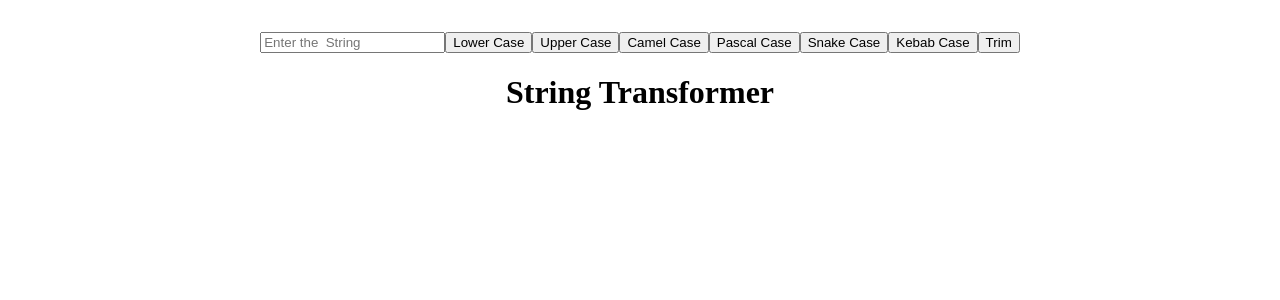
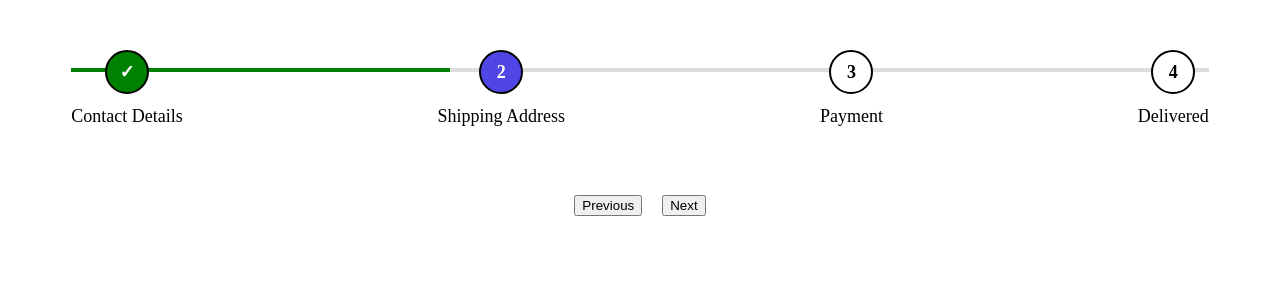
Before and after one commit to Vaidiasri/machine-code-practice, a React (Vite) app: page / in a window 1280 px wide. Shown: the top 300 px of the page. Built offline with nearby package versions, Linux system fonts and the light colour scheme.

Commit message:
Add Stepper component and update StringTransformers usage in App

```diff
--- a/src/App.jsx
+++ b/src/App.jsx
@@ -5,6 +5,7 @@ import Image from "./componets/Image"
 import StringTransfromers from "./componets/StringTransfromers"
 import TelephoneFormatter from "./componets/TelephoneFormatter"
 import StarRating from "./hook/StarRating"
+import Stepper from "./componets/Steper"
 import "./index.css"
 
 function App() {
@@ -18,7 +19,8 @@ function App() {
 
 {/* <StarRating value={2} total={5}></StarRating> */}
 {/* <TelephoneFormatter/> */}
-<StringTransfromers/>
+{/* <StringTransfromers/> */}
+<Stepper/>
    </div>
 
    </>
--- /dev/null
+++ b/src/componets/Steper.jsx
@@ -0,0 +1,129 @@
+import { useState } from "react";
+
+const Stepper = () => {
+  const steps = [
+    "Contact Details",
+    "Shipping Address",
+    "Payment",
+    "Delivered",
+  ];
+
+  const [currentStep, setCurrentStep] = useState(2);
+
+  const nextStep = () => {
+    if (currentStep < steps.length) {
+      setCurrentStep(currentStep + 1);
+    }
+  };
+
+  const prevStep = () => {
+    if (currentStep > 1) {
+      setCurrentStep(currentStep - 1);
+    }
+  };
+
+  return (
+    <>
+      <div
+        style={{
+          width: "90%",
+          margin: "50px auto",
+          display: "flex",
+          justifyContent: "space-between",
+          position: "relative",
+        }}
+      >
+        {/* Gray Line */}
+        <div
+          style={{
+            position: "absolute",
+            top: "18px",
+            left: 0,
+            width: "100%",
+            height: "4px",
+            background: "#ddd",
+            zIndex: 0,
+          }}
+        />
+
+        {/* Green Progress */}
+        <div
+          style={{
+            position: "absolute",
+            top: "18px",
+            left: 0,
+            height: "4px",
+            width: `${((currentStep - 1) / (steps.length - 1)) * 100}%`,
+            background: "green",
+            zIndex: 1,
+            transition: "0.3s",
+          }}
+        />
+
+        {steps.map((step, index) => {
+          const stepNumber = index + 1;
+
+          return (
+            <div
+              key={index}
+              style={{
+                display: "flex",
+                flexDirection: "column",
+                alignItems: "center",
+                zIndex: 2,
+              }}
+            >
+              <div
+                style={{
+                  width: "40px",
+                  height: "40px",
+                  borderRadius: "50%",
+                  display: "flex",
+                  justifyContent: "center",
+                  alignItems: "center",
+                  border: "2px solid black",
+                  background:
+                    stepNumber < currentStep
+                      ? "green"
+                      : stepNumber === currentStep
+                      ? "#4f46e5"
+                      : "white",
+                  color:
+                    stepNumber < currentStep || stepNumber === currentStep
+                      ? "white"
+                      : "black",
+                  fontWeight: "bold",
+                  fontSize: "18px",
+                }}
+              >
+                {stepNumber < currentStep ? "✓" : stepNumber}
+              </div>
+
+              <p
+                style={{
+                  marginTop: "12px",
+                  fontSize: "18px",
+                }}
+              >
+                {step}
+              </p>
+            </div>
+          );
+        })}
+      </div>
+
+      <div
+        style={{
+          display: "flex",
+          justifyContent: "center",
+          gap: "20px",
+        }}
+      >
+        <button onClick={prevStep}>Previous</button>
+        <button onClick={nextStep}>Next</button>
+      </div>
+    </>
+  );
+};
+
+export default Stepper;
```
Also changed, not shown: src/componets/StringTransfromers.jsx (+25 -39 lines).
